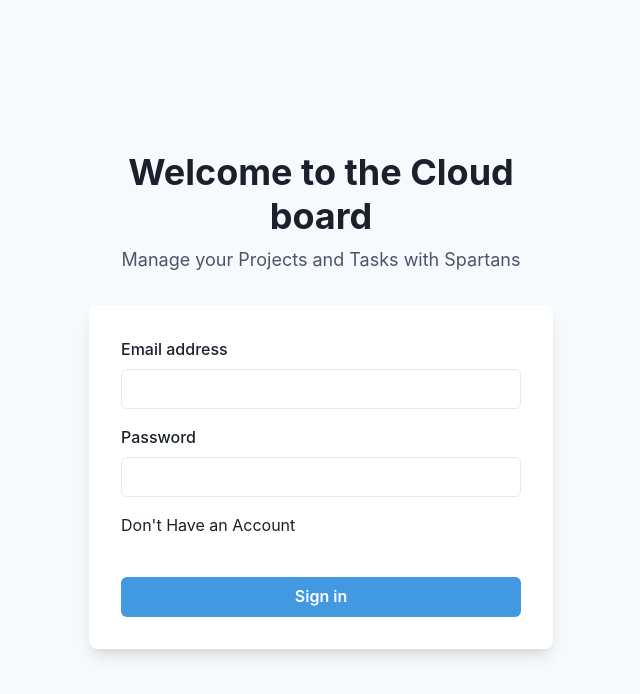
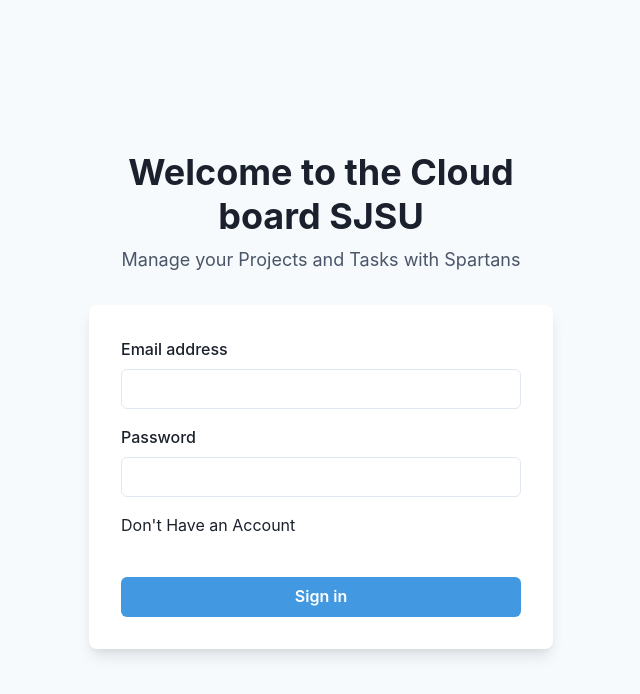
Before and after one commit to rutvik-moradiya/cloud_final_282, a React (Vite) app in the folder frontend/: page /login in a window 1280 px wide. Shown: the top 694 px of the page, without its empty margins (319-959 px from the left). Built offline with nearby package versions, Linux system fonts and the light colour scheme.

Commit message:
new Changes

```diff
--- a/frontend/src/pages/Login.jsx
+++ b/frontend/src/pages/Login.jsx
@@ -82,7 +82,7 @@
       bg={useColorModeValue('gray.50', 'gray.800')}>
       <Stack spacing={8} mx={'auto'} maxW={'lg'} py={12} px={6}>
         <Stack align={'center'}>
-          <Heading fontSize={'4xl'} textAlign={"center"}>Welcome to the Cloud board</Heading>
+          <Heading fontSize={'4xl'} textAlign={"center"}>Welcome to the Cloud board SJSU</Heading>
           <Text fontSize={'lg'} color={'gray.600'}>
             Manage your Projects and Tasks️ with Spartans
           </Text>
```
